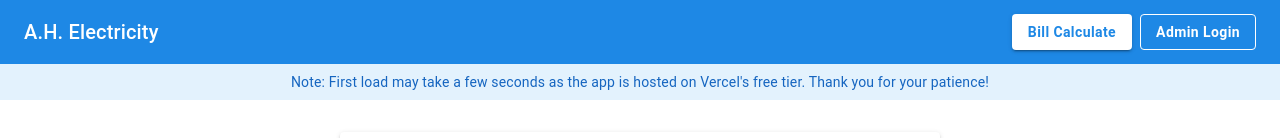
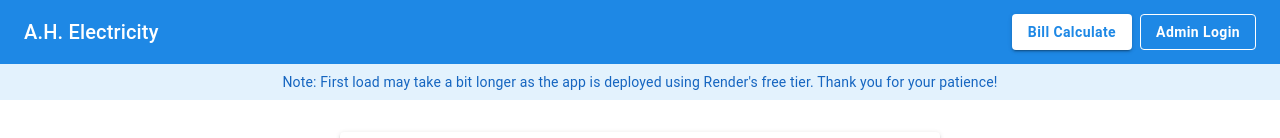
Before and after one commit to Afsana2020/acme-utility-bill-calculator, a React (Create React App) app in the folder frontend/: page / in a window 1280 px wide. Shown: the top 138 px of the page. Built offline with nearby package versions, Linux system fonts and the light colour scheme.

Commit message:
Update App.tsx

```diff
--- a/frontend/src/App.tsx
+++ b/frontend/src/App.tsx
@@ -111,7 +111,7 @@ function App() {
         fontSize: '0.875rem'
       }}>
         <Typography variant="body2">
-          Note: First load may take a few seconds as the app is hosted on Vercel's free tier. Thank you for your patience!
+    Note: First load may take a bit longer as the app is deployed using Render's free tier. Thank you for your patience!
         </Typography>
       </Box>
 
```
